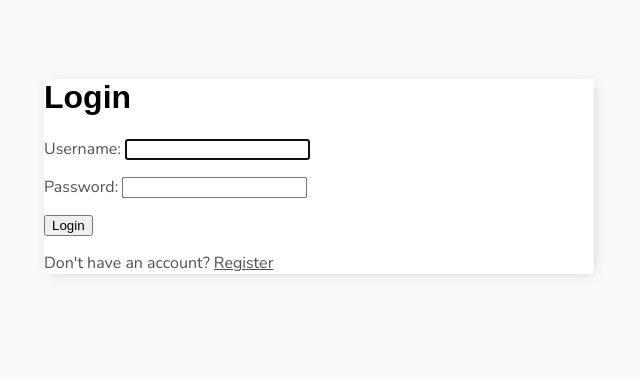
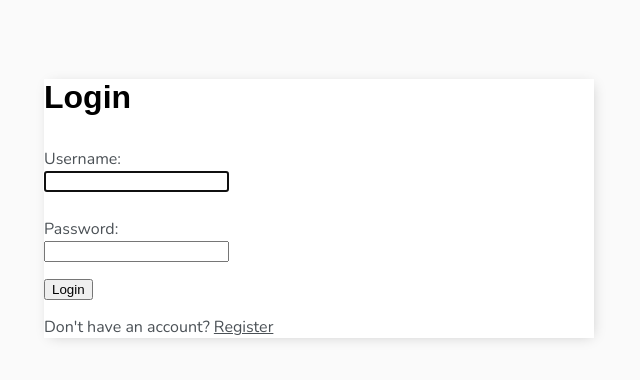
Before and after one commit to abhishekgupta3247/ToDo_List_App_Django, a Django app: page /login/ in a window 1280 px wide. Shown: the top 380 px of the page, without its empty margins (321-961 px from the left). Run offline with Django 4.2, Linux system fonts and the light colour scheme.

Commit message:
added CSS to input textarea label

```diff
--- a/base/templates/base/main.html
+++ b/base/templates/base/main.html
@@ -109,6 +109,20 @@
             text-shadow: 1px 1px #81413b;
         }
 
+        input[type=text]
+        input[type=password]
+        textarea{
+            border: 1px solid #eb796f;
+            border-radius: 5px;
+            padding: 10px;
+            width: 90%;
+        }
+
+        label{
+            padding-top: 10px !important;
+            display: block;
+        }
+
         .button{
             border: 1px solid #eb796f;
             background-color: #fafafa;
```
